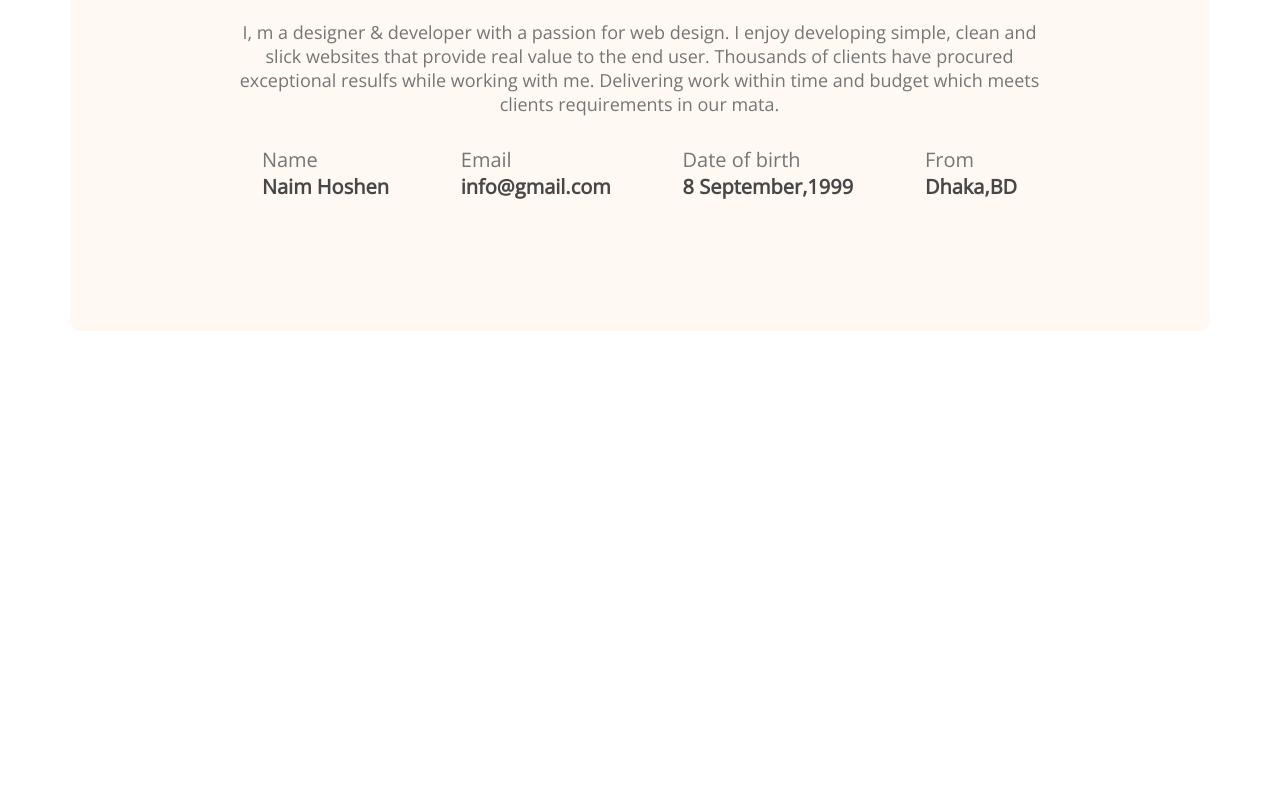
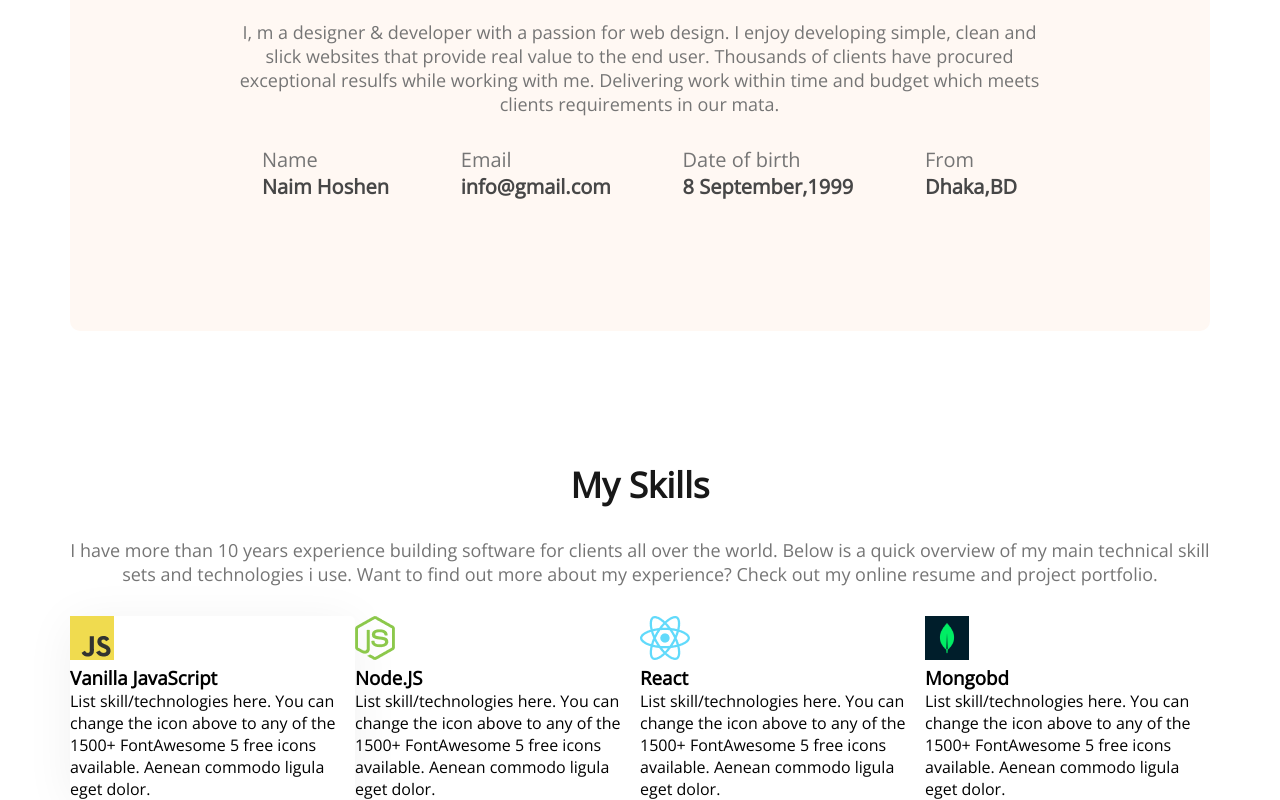
Before and after one commit to naimhossen1929/developer-portfolio, a plain HTML site: page index.html in a window 1280 px wide. Shown: the part 1059-1859 px from the top of the page. Before the commit the page ends 1390 px from the top, so only its background shows below. Drawn offline with nearby package versions, Linux system fonts and the light colour scheme.

Commit message:
added skills section

```diff
--- a/Styles/portfolio.css
+++ b/Styles/portfolio.css
@@ -109,29 +109,50 @@ main {
     border-radius: 10px;
     padding: 131px 157px 131px 156px;
 }
-.section-title{
+
+.section-title {
     color: #181818;
     font-weight: 700;
     font-size: 35px;
     text-align: center;
     margin-bottom: 30px;
 }
-.section-description{
+
+.section-description {
     color: #757575;
     font-size: 18px;
     margin-bottom: 30px;
     text-align: center;
 }
-.about-info-container{
+
+.about-info-container {
     display: flex;
     justify-content: space-around;
 }
-.info-title{
+
+.info-title {
     color: #757575;
     font-size: 20px;
 }
-.info-description{
+
+.info-description {
     color: #474747;
     font-weight: 700;
-font-size: 20px;
+    font-size: 20px;
 }
+
+/* My Skills section */
+.my-skill {
+    margin-top: 130px;
+}
+
+.skills-container {
+    display: flex;
+    justify-content: space-around;
+}
+
+.skill {
+    background: #FFFFFF;
+    box-shadow: 0px 6px 50px rgba(0, 0, 0, 0.06);
+    border-radius: 5px;
+}
--- a/index.html
+++ b/index.html
@@ -30,6 +30,7 @@
         </div>
     </header>
     <main>
+        <!-- About section -->
         <section class="about">
             <h3 class="section-title">About Me</h3>
             <p class="section-description">I, m a designer & developer with a passion for web design. I enjoy developing simple, clean and slick websites that provide real value to the end user. Thousands of clients have procured exceptional resulfs while working with me. Delivering work within time and budget which meets clients requirements in our mata.</p>
@@ -52,6 +53,34 @@
                 </div>
             </div>
         </section>
+        <!-- My skill section -->
+        <section class="my-skill">
+            <h3 class="section-title">My Skills</h3>
+            <p class="section-description">I have more than 10 years experience building software for clients all over the world. Below is a quick overview of my main technical skill sets and technologies i use. Want to find out more about my experience? Check out my online resume and project portfolio.</p>
+            <div class="skills-container">
+                <div class="skill">
+                    <img src="images/icons/js.png" alt="">
+                    <h3 class="skill-title">Vanilla JavaScript</h3>
+                    <p class="skill-description">List skill/technologies here. You can change the icon above to any of the 1500+ FontAwesome 5 free icons available. Aenean commodo ligula eget dolor.</p>
+                </div>
+                <div class="skills">
+                    <img src="images/icons/nodejs.png" alt="">
+                    <h3 class="skill-title">Node.JS</h3>
+                    <p class="skill-description">List skill/technologies here. You can change the icon above to any of the 1500+ FontAwesome 5 free icons available. Aenean commodo ligula eget dolor.</p>
+                </div>
+                <div class="skills">
+                    <img src="images/icons/react.png" alt="">
+                    <h3 class="skill-title">React</h3>
+                    <p class="skill-description">List skill/technologies here. You can change the icon above to any of the 1500+ FontAwesome 5 free icons available. Aenean commodo ligula eget dolor.</p>
+                </div>
+                <div class="skills">
+                    <img src="images/icons/mongo.png" alt="">
+                    <h3 class="skill-title">Mongobd</h3>
+                    <p class="skill-description">List skill/technologies here. You can change the icon above to any of the 1500+ FontAwesome 5 free icons available. Aenean commodo ligula eget dolor.</p>
+                </div>
+            </div>
+
+        </section>
     </main>
     <footer>
 
```
